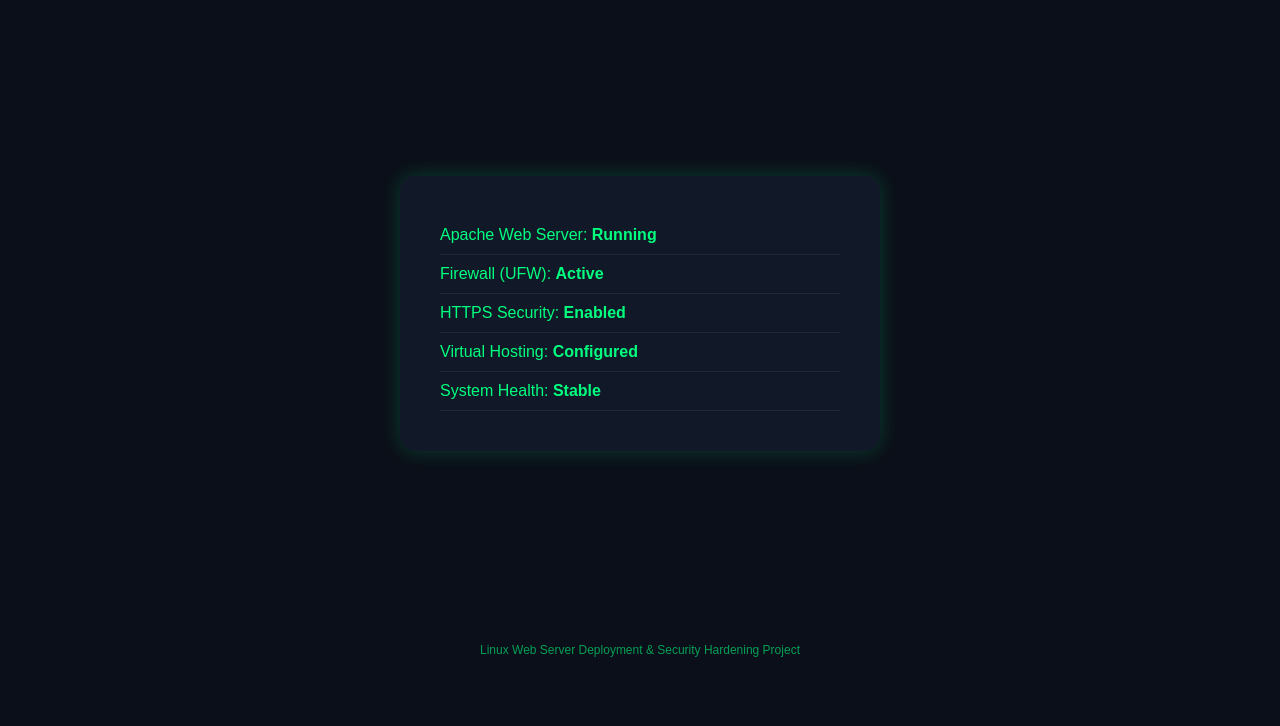
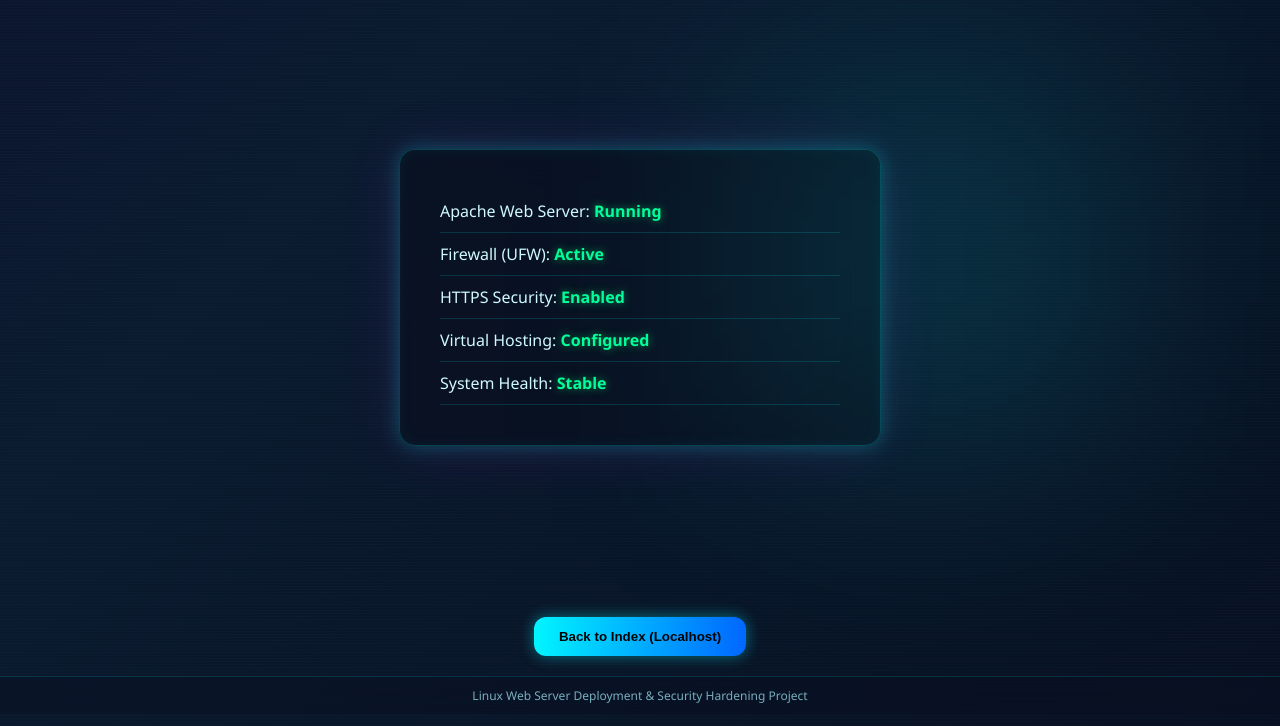
Before and after one commit to shafinahmedbd967-art/web-server-security-project, a plain HTML site: page status.html in a window 1280 px wide. Shown: the part 74-800 px from the top of the page. Drawn offline with Linux system fonts and the light colour scheme.

Commit message:
Updating status.html

```diff
--- a/status.html
+++ b/status.html
@@ -7,19 +7,74 @@
 <style>
 body {
     margin: 0;
-    font-family: Arial, sans-serif;
-    background: #0b0f19;
-    color: #00ff7f;
+    font-family: 'Segoe UI', sans-serif;
+
+    min-height: 100vh;
+    width: 100vw;
+
+    background: linear-gradient(-45deg, #050816, #0b1a2f, #12002a, #001018);
+    background-size: 400% 400%;
+    animation: bgMove 12s ease infinite;
+
+    color: #00ffcc;
+}
+
+/* animation */
+@keyframes bgMove {
+    0% { background-position: 0% 50%; }
+    50% { background-position: 100% 50%; }
+    100% { background-position: 0% 50%; }
+}
+
+/* scanlines */
+body::before {
+    content: "";
+    position: fixed;
+    width: 100%;
+    height: 100%;
+    background: repeating-linear-gradient(
+        to bottom,
+        rgba(0,255,255,0.04),
+        rgba(255,0,255,0.02) 1px,
+        transparent 1px,
+        transparent 3px
+    );
+    pointer-events: none;
+}
+
+/* glow orb */
+body::after {
+    content: "";
+    position: fixed;
+    width: 380px;
+    height: 380px;
+    background: rgba(0,255,255,0.12);
+    filter: blur(120px);
+    top: 15%;
+    right: 10%;
+    animation: floatGlow 7s ease-in-out infinite;
+}
+
+@keyframes floatGlow {
+    0% { transform: translate(0,0); }
+    50% { transform: translate(-50px,30px); }
+    100% { transform: translate(0,0); }
 }
 
 /* HEADER */
 .header {
-    background: #111827;
+    background: rgba(10, 15, 30, 0.75);
+    backdrop-filter: blur(15px);
+
     padding: 20px;
     text-align: center;
     font-size: 22px;
     font-weight: bold;
-    border-bottom: 1px solid #1f2937;
+
+    color: #00f6ff;
+    text-shadow: 0 0 10px #00f6ff;
+
+    border-bottom: 1px solid rgba(0,255,255,0.2);
 }
 
 /* STATUS BOX */
@@ -27,37 +82,65 @@
     display: flex;
     justify-content: center;
     align-items: center;
-    height: 80vh;
+    height: 75vh;
 }
 
+/* GLASS BOX */
 .box {
-    background: #111827;
+    background: rgba(10, 15, 30, 0.65);
+    backdrop-filter: blur(18px);
+
     padding: 40px;
-    border-radius: 15px;
+    border-radius: 16px;
     width: 400px;
-    box-shadow: 0 0 20px rgba(0,255,127,0.2);
+
+    border: 1px solid rgba(0,255,255,0.2);
+
+    box-shadow:
+        0 0 20px rgba(0,255,255,0.25),
+        0 0 60px rgba(255,0,255,0.1),
+        inset 0 0 15px rgba(0,255,255,0.05);
+
     text-align: left;
+    transition: 0.3s ease;
+}
+
+.box:hover {
+    transform: scale(1.02);
+    box-shadow:
+        0 0 30px rgba(0,255,255,0.4),
+        0 0 80px rgba(255,0,255,0.15);
 }
 
 /* STATUS ROW */
 .item {
     padding: 10px 0;
-    border-bottom: 1px solid #1f2937;
+    border-bottom: 1px solid rgba(0,255,255,0.15);
     font-size: 16px;
+    color: #d0faff;
+    transition: 0.3s ease;
 }
 
+.item:hover {
+    transform: translateX(5px);
+    color: #00f6ff;
+    text-shadow: 0 0 8px rgba(0,255,255,0.5);
+}
+
+/* STATUS COLORS */
 .status-ok {
-    color: #00ff7f;
+    color: #00ff99;
     font-weight: bold;
+    text-shadow: 0 0 8px rgba(0,255,120,0.5);
 }
 
 .status-warning {
-    color: #facc15;
+    color: #ffd000;
     font-weight: bold;
 }
 
 .status-bad {
-    color: #ef4444;
+    color: #ff3b3b;
     font-weight: bold;
 }
 
@@ -65,8 +148,44 @@
 .footer {
     text-align: center;
     padding: 10px;
+
     font-size: 12px;
-    opacity: 0.6;
+    opacity: 0.7;
+
+    color: #a8f0ff;
+    border-top: 1px solid rgba(0,255,255,0.2);
+
+    background: rgba(10, 15, 30, 0.5);
+    backdrop-filter: blur(10px);
+}
+
+/* BACK BUTTON AREA */
+.bottom-bar {
+    display: flex;
+    justify-content: center;
+    padding: 20px;
+}
+
+/* BUTTON */
+.back-btn {
+    padding: 12px 25px;
+    border: none;
+    border-radius: 12px;
+
+    font-weight: bold;
+    cursor: pointer;
+
+    background: linear-gradient(90deg, #00f6ff, #0066ff);
+    color: black;
+
+    box-shadow: 0 0 15px rgba(0,255,255,0.4);
+
+    transition: 0.3s ease;
+}
+
+.back-btn:hover {
+    transform: scale(1.1);
+    box-shadow: 0 0 25px rgba(0,255,255,0.7);
 }
 </style>
 </head>
@@ -103,6 +222,13 @@
     </div>
 </div>
 
+<!-- BACK TO INDEX BUTTON -->
+<div class="bottom-bar">
+    <a href="http://localhost/index.html">
+        <button class="back-btn">Back to Index (Localhost)</button>
+    </a>
+</div>
+
 <div class="footer">
 Linux Web Server Deployment & Security Hardening Project
 </div>
```
